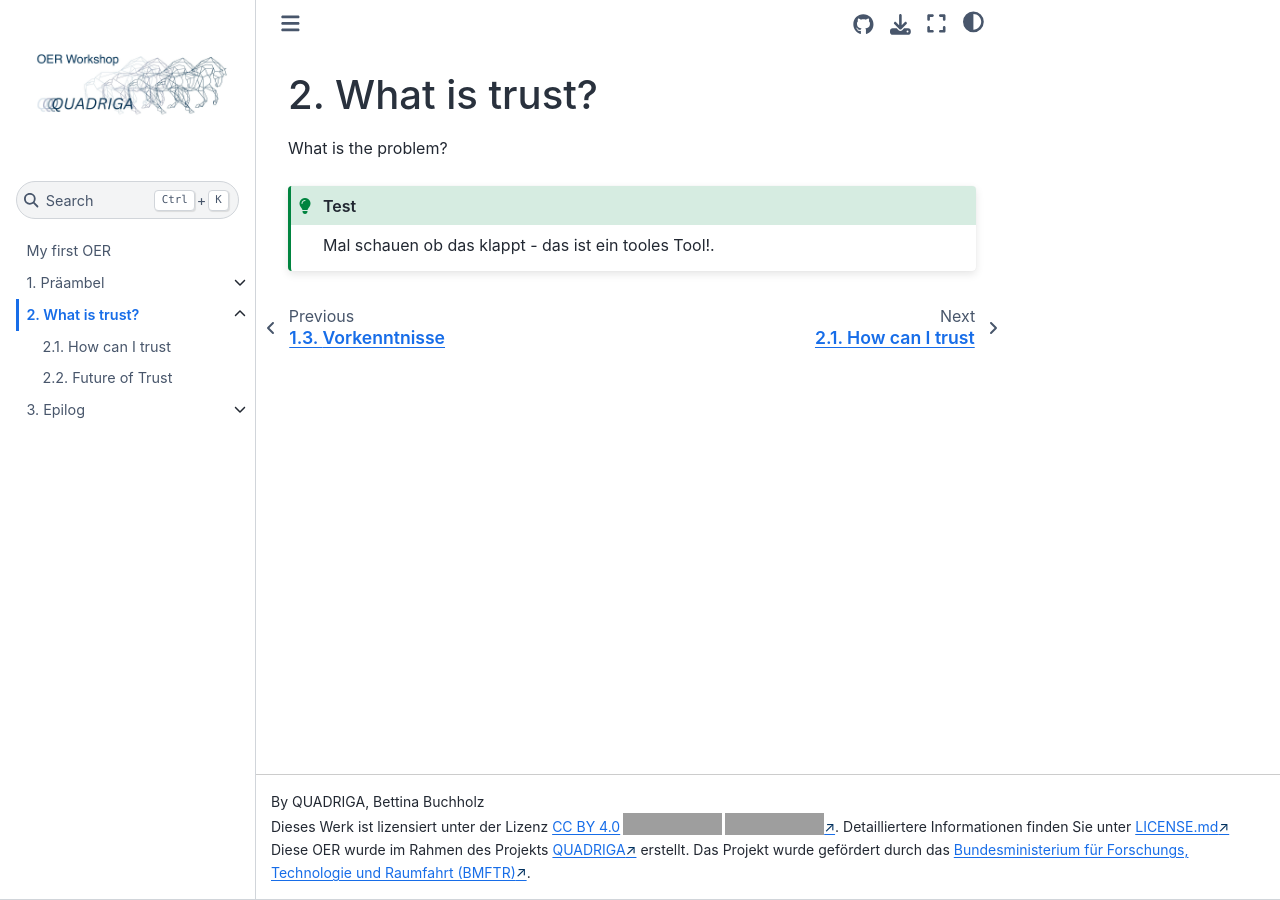
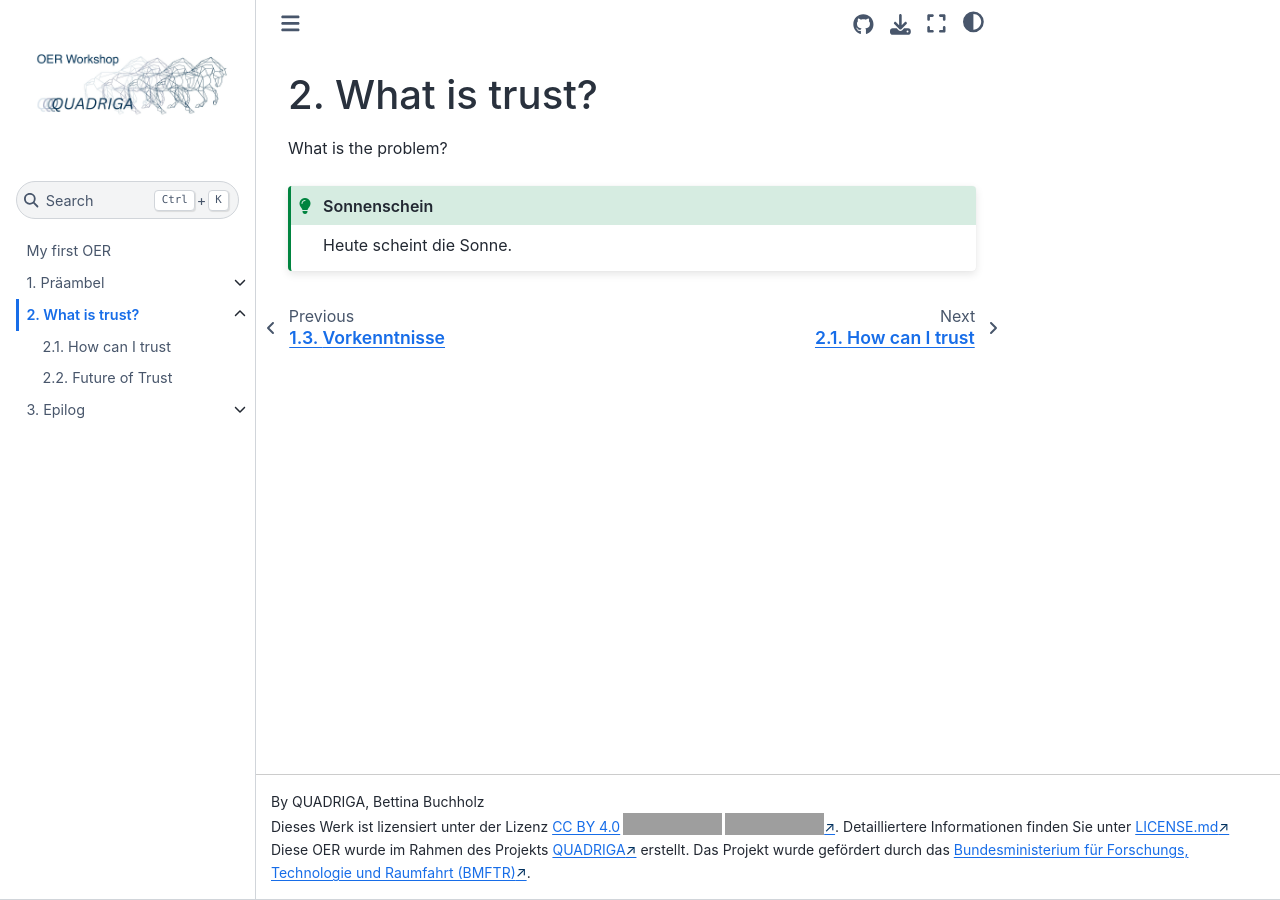
Before and after one commit to bbucholz/my-first-oer, a Jupyter Book: the page built from trust/what_is-trust.md, in a window 1280 px wide. Built offline with Jupyter Book 1.0.4 settings and Sphinx 7.4.7 and the Sphinx Book theme 1.1.4, drawn with Linux system fonts in a browser that asks for light colours; grey boxes are pictures that could not be loaded.

Commit message:
Update what_is-trust.md

````diff
--- a/trust/what_is-trust.md
+++ b/trust/what_is-trust.md
@@ -1,7 +1,7 @@
 # What is trust?
 What is the problem?
 
-```{admonition} Test
+```{admonition} Sonnenschein
 :class: tip
-Mal schauen ob das klappt - das ist ein tooles Tool!.
+Heute scheint die Sonne.
 ```
````
